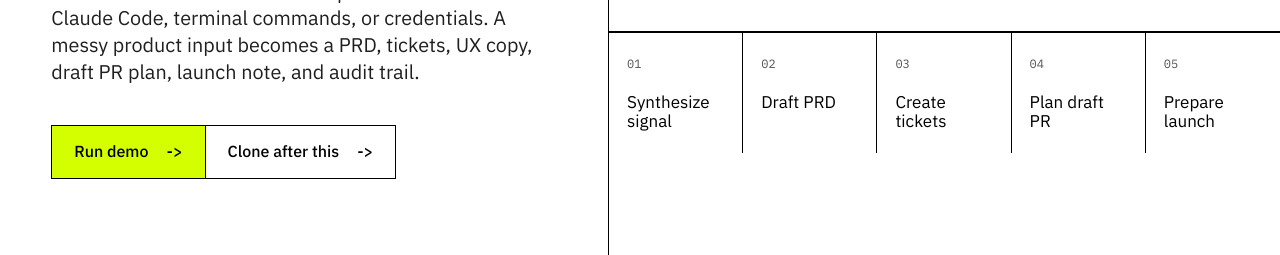
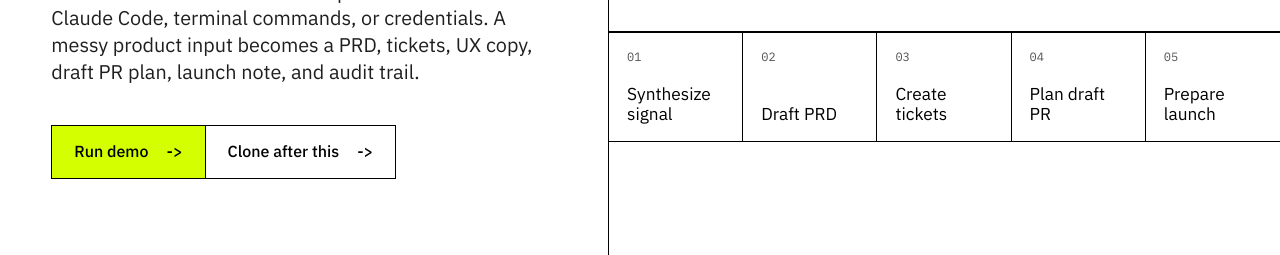
Before and after one commit to Niki92i/paalto, a website: page site/demo.html in a window 1280 px wide. Shown: the part 438-693 px from the top of the page. Drawn offline with Linux system fonts and the light colour scheme.

Commit message:
site: tighten demo progress grid

```diff
--- a/site/demo.html
+++ b/site/demo.html
@@ -58,13 +58,14 @@
     .input-block { padding: clamp(22px, 3vw, 34px); border-bottom: 1px solid var(--black); }
     .input-title { margin-top: 16px; font-size: clamp(26px, 2.4vw, 34px); line-height: 1.05; font-weight: 500; }
     .transcript { margin-top: 22px; padding: 18px; max-height: 300px; overflow: auto; background: var(--gray-10); border: 1px solid var(--black); font-family: var(--mono); font-size: 13px; line-height: 1.6; white-space: pre-wrap; }
-    .run-status { display: grid; grid-template-columns: repeat(5, 1fr); border-top: 1px solid var(--black); }
-    .step { min-height: 120px; padding: 18px; border-right: 1px solid var(--black); position: relative; background: var(--white); transition: background 160ms ease, color 160ms ease; }
+    .run-status { display: grid; grid-template-columns: repeat(5, minmax(0, 1fr)); border-top: 1px solid var(--black); border-bottom: 1px solid var(--black); background: var(--white); }
+    .step { min-height: 96px; padding: 16px 18px 18px; border-right: 1px solid var(--black); position: relative; background: var(--white); display: flex; flex-direction: column; justify-content: space-between; gap: 18px; transition: background 160ms ease, color 160ms ease; }
     .step:last-child { border-right: 0; }
     .step::after { content: ""; position: absolute; left: 18px; right: 18px; bottom: 0; height: 0; background: var(--signal); transition: height 160ms ease; }
     .step.done { background: var(--black); color: var(--white); }
-    .step.done::after { height: 8px; }
-    .step-name { display: block; margin-top: 18px; font-size: 17px; line-height: 1.15; }
+    .step.done .kicker { color: var(--signal); }
+    .step.done::after { height: 6px; }
+    .step-name { display: block; font-size: clamp(15px, 1.35vw, 18px); line-height: 1.12; overflow-wrap: anywhere; }
     .outputs { border-top: 1px solid var(--black); }
     .outputs-grid { display: grid; grid-template-columns: minmax(220px, 0.28fr) minmax(0, 1fr); }
     .tabs { border-right: 1px solid var(--black); }
@@ -83,7 +84,7 @@
     .handoff-cell:hover p, .handoff-cell:hover .kicker { color: #d0d0d0; }
     footer { border-top: 1px solid var(--black); }
     .footer-grid { min-height: 92px; display: grid; grid-template-columns: 1fr auto; align-items: center; gap: 24px; }
-    @media (max-width: 980px) { .hero, .outputs-grid, .handoff { grid-template-columns: 1fr; } .hero-copy { padding-right: var(--gutter); } .hero-panel, .tabs { border-left: 0; border-right: 0; border-top: 1px solid var(--black); } .run-status { grid-template-columns: 1fr; } .step { min-height: 86px; border-right: 0; border-bottom: 1px solid var(--black); } .step:last-child { border-bottom: 0; } .nav-links { display: none; } }
+    @media (max-width: 980px) { .hero, .outputs-grid, .handoff { grid-template-columns: 1fr; } .hero-copy { padding-right: var(--gutter); } .hero-panel, .tabs { border-left: 0; border-right: 0; border-top: 1px solid var(--black); } .run-status { grid-template-columns: 1fr; border-bottom: 0; } .step { min-height: 74px; border-right: 0; border-bottom: 1px solid var(--black); } .step:last-child { border-bottom: 0; } .nav-links { display: none; } }
     @media (max-width: 560px) { .actions { width: 100%; } .button { width: 100%; border-right: 0; border-bottom: 1px solid var(--black); } .button:last-child { border-bottom: 0; } h1 { max-width: 100%; overflow-wrap: anywhere; } }
   </style>
 </head>
```
